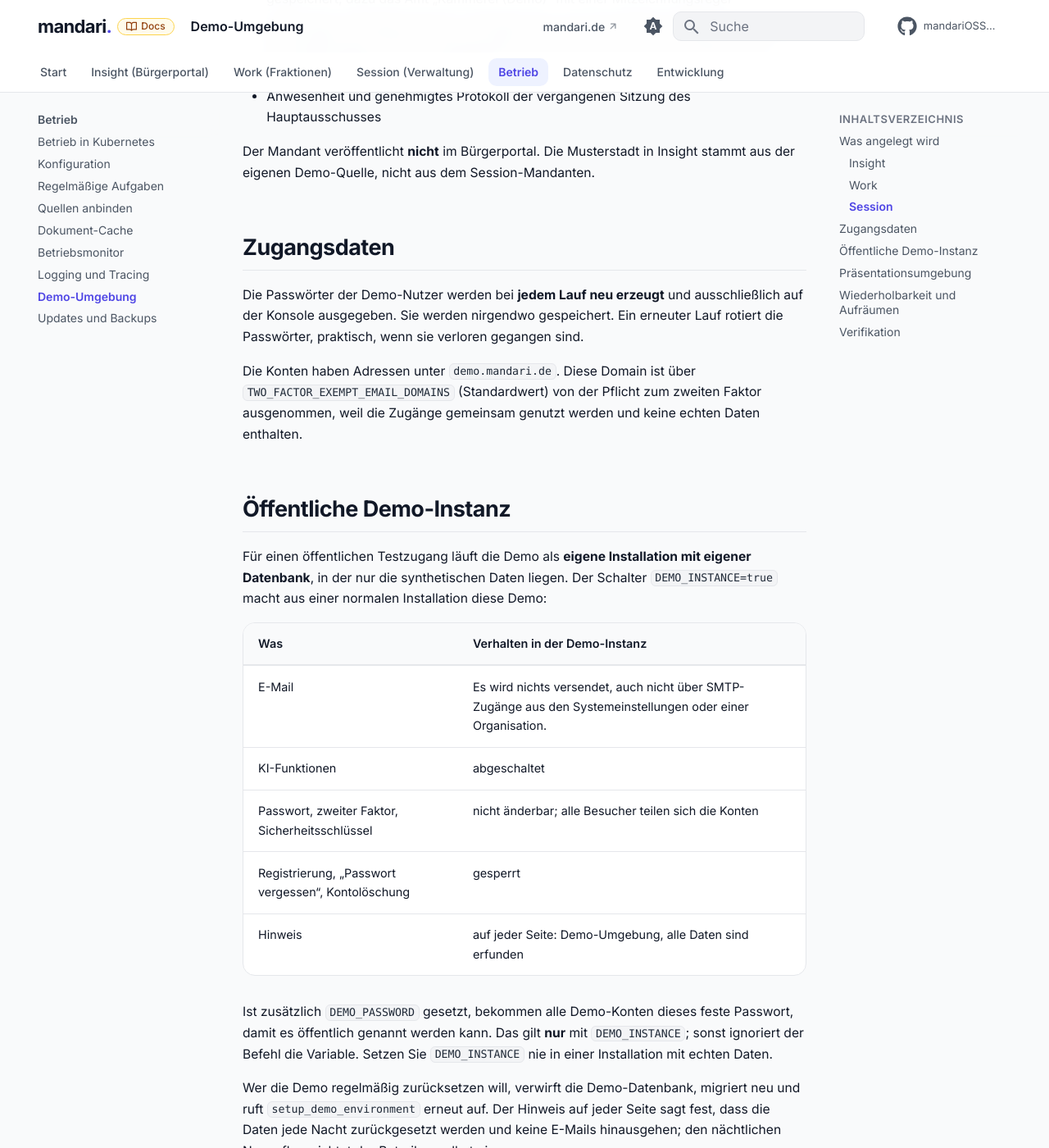
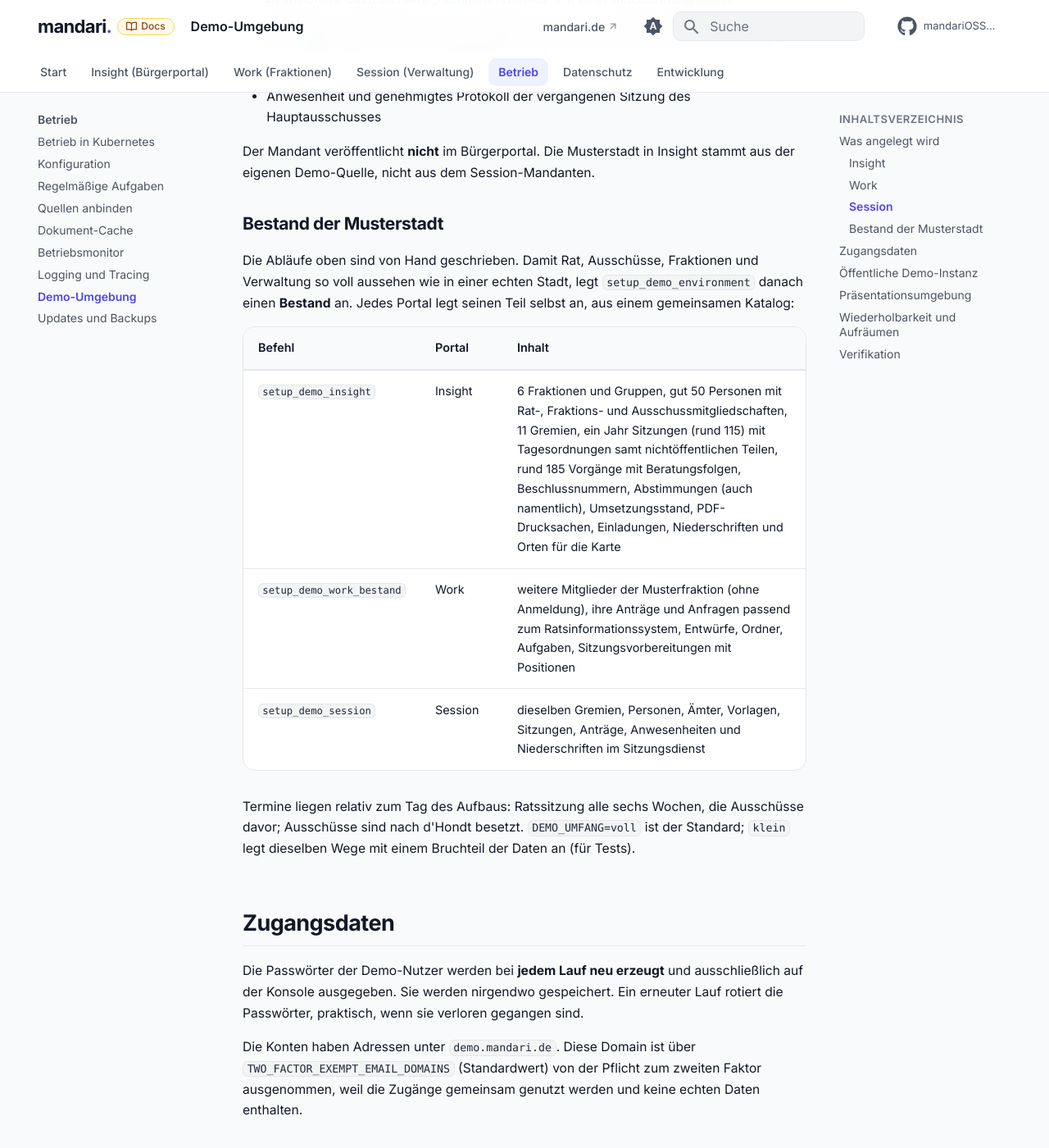
Before and after one commit to mandariOSS/docs, an MkDocs documentation site: the page built from docs/betrieb/demo-umgebung.md, in a window 1280 px wide and 1400 px high, scrolled down 1713 px. Shown: the whole window at 82% size. Built offline with MkDocs 1.6.1 and Material for MkDocs 9.7.7, drawn with Linux system fonts in a browser that asks for light colours; comment, search, counter and statistics services are not loaded; some of the changed text lies outside the part shown.

Commit message:
Demo-Umgebung: Bestand der Musterstadt, Neuaufbau-Zeitplan und Zugänge auf der Anmeldeseite (mandari#1350)

```diff
--- a/docs/betrieb/demo-umgebung.md
+++ b/docs/betrieb/demo-umgebung.md
@@ -50,6 +50,18 @@
 
 Der Mandant veröffentlicht **nicht** im Bürgerportal. Die Musterstadt in Insight stammt aus der eigenen Demo-Quelle, nicht aus dem Session-Mandanten.
 
+### Bestand der Musterstadt
+
+Die Abläufe oben sind von Hand geschrieben. Damit Rat, Ausschüsse, Fraktionen und Verwaltung so voll aussehen wie in einer echten Stadt, legt `setup_demo_environment` danach einen **Bestand** an. Jedes Portal legt seinen Teil selbst an, aus einem gemeinsamen Katalog:
+
+| Befehl | Portal | Inhalt |
+|---|---|---|
+| `setup_demo_insight` | Insight | 6 Fraktionen und Gruppen, gut 50 Personen mit Rat-, Fraktions- und Ausschussmitgliedschaften, 11 Gremien, ein Jahr Sitzungen (rund 115) mit Tagesordnungen samt nichtöffentlichen Teilen, rund 185 Vorgänge mit Beratungsfolgen, Beschlussnummern, Abstimmungen (auch namentlich), Umsetzungsstand, PDF-Drucksachen, Einladungen, Niederschriften und Orten für die Karte |
+| `setup_demo_work_bestand` | Work | weitere Mitglieder der Musterfraktion (ohne Anmeldung), ihre Anträge und Anfragen passend zum Ratsinformationssystem, Entwürfe, Ordner, Aufgaben, Sitzungsvorbereitungen mit Positionen |
+| `setup_demo_session` | Session | dieselben Gremien, Personen, Ämter, Vorlagen, Sitzungen, Anträge, Anwesenheiten und Niederschriften im Sitzungsdienst |
+
+Termine liegen relativ zum Tag des Aufbaus: Ratssitzung alle sechs Wochen, die Ausschüsse davor; Ausschüsse sind nach d'Hondt besetzt. `DEMO_UMFANG=voll` ist der Standard; `klein` legt dieselben Wege mit einem Bruchteil der Daten an (für Tests).
+
 ## Zugangsdaten
 
 Die Passwörter der Demo-Nutzer werden bei **jedem Lauf neu erzeugt** und ausschließlich auf der Konsole ausgegeben. Sie werden nirgendwo gespeichert. Ein erneuter Lauf rotiert die Passwörter, praktisch, wenn sie verloren gegangen sind.
@@ -66,11 +78,12 @@
 | KI-Funktionen | abgeschaltet |
 | Passwort, zweiter Faktor, Sicherheitsschlüssel | nicht änderbar; alle Besucher teilen sich die Konten |
 | Registrierung, „Passwort vergessen“, Kontolöschung | gesperrt |
-| Hinweis | auf jeder Seite: Demo-Umgebung, alle Daten sind erfunden |
+| Hinweis | auf jeder Seite: Demo-Umgebung, alle Daten sind erfunden und werden zurückgesetzt, mit den Uhrzeiten aus `DEMO_NEUAUFBAU_UTC` |
+| Anmeldeseite | Liste aller Demo-Zugänge mit dem Passwort; je Rolle meldet ein Klick an und führt in Work oder Session. Dazu ein Link ins Bürgerportal der Musterstadt. |
 
 Ist zusätzlich `DEMO_PASSWORD` gesetzt, bekommen alle Demo-Konten dieses feste Passwort, damit es öffentlich genannt werden kann. Das gilt **nur** mit `DEMO_INSTANCE`; sonst ignoriert der Befehl die Variable. Setzen Sie `DEMO_INSTANCE` nie in einer Installation mit echten Daten.
 
-Wer die Demo regelmäßig zurücksetzen will, verwirft die Demo-Datenbank, migriert neu und ruft `setup_demo_environment` erneut auf. Der Hinweis auf jeder Seite sagt fest, dass die Daten jede Nacht zurückgesetzt werden und keine E-Mails hinausgehen; den nächtlichen Neuaufbau richtet der Betreiber selbst ein.
+Wer die Demo regelmäßig zurücksetzen will, verwirft die Demo-Datenbank, migriert neu und ruft `setup_demo_environment` (und gegebenenfalls `setup_demo_praesentation`) erneut auf. Den Zeitplan richtet der Betreiber selbst ein, etwa per Cron. Damit der Hinweis ihn nennen kann, steht er zusätzlich in `DEMO_NEUAUFBAU_UTC`: Uhrzeiten in UTC, kommagetrennt, etwa `03:30,15:30`; angezeigt werden sie in Ortszeit. Beide Angaben müssen zusammenpassen. Ohne die Variable sagt der Hinweis nur „regelmäßig“.
 
 ## Präsentationsumgebung
 
@@ -87,6 +100,7 @@
 ## Wiederholbarkeit und Aufräumen
 
 - Alle Objekte hängen an festen Demo-Kennungen (Slugs mit Endung `-demo`, OParl-IDs unter einer nicht auflösbaren Demo-Domain). Wiederholte Läufe aktualisieren statt zu duplizieren.
+- Kennungen des Bestands beginnen mit `b-`. Ein wiederholter Lauf entfernt den Bestand und legt ihn neu an; die von Hand geschriebenen Abläufe bleiben unberührt.
 - Die Demo-Quelle ist **inaktiv**, damit der Ingestor sie nie abruft.
 - `--reset` löscht ausschließlich die über diese Kennungen identifizierten Objekte: Session-Mandant, Work-Organisation, Parteigruppe, Demo-Nutzer, Quelle samt Kommune und die erzeugten PDF-Dateien, dazu eine darauf aufgesetzte Präsentationsumgebung (siehe unten).
 
```
